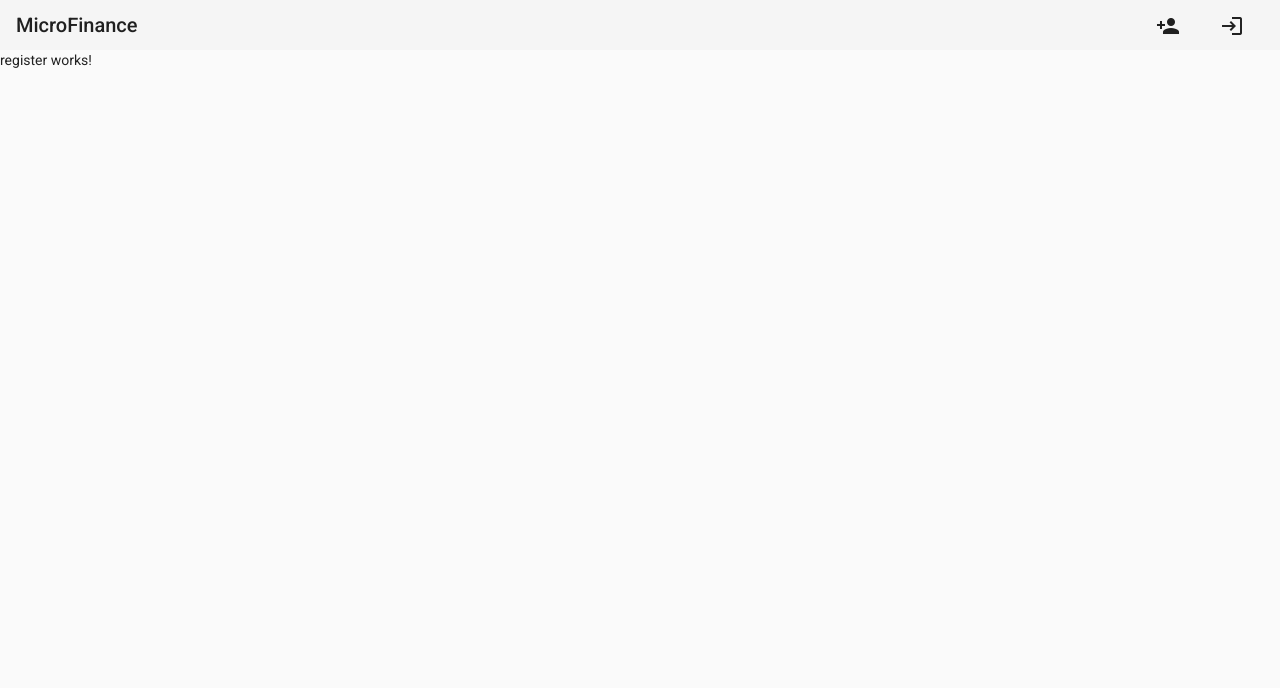
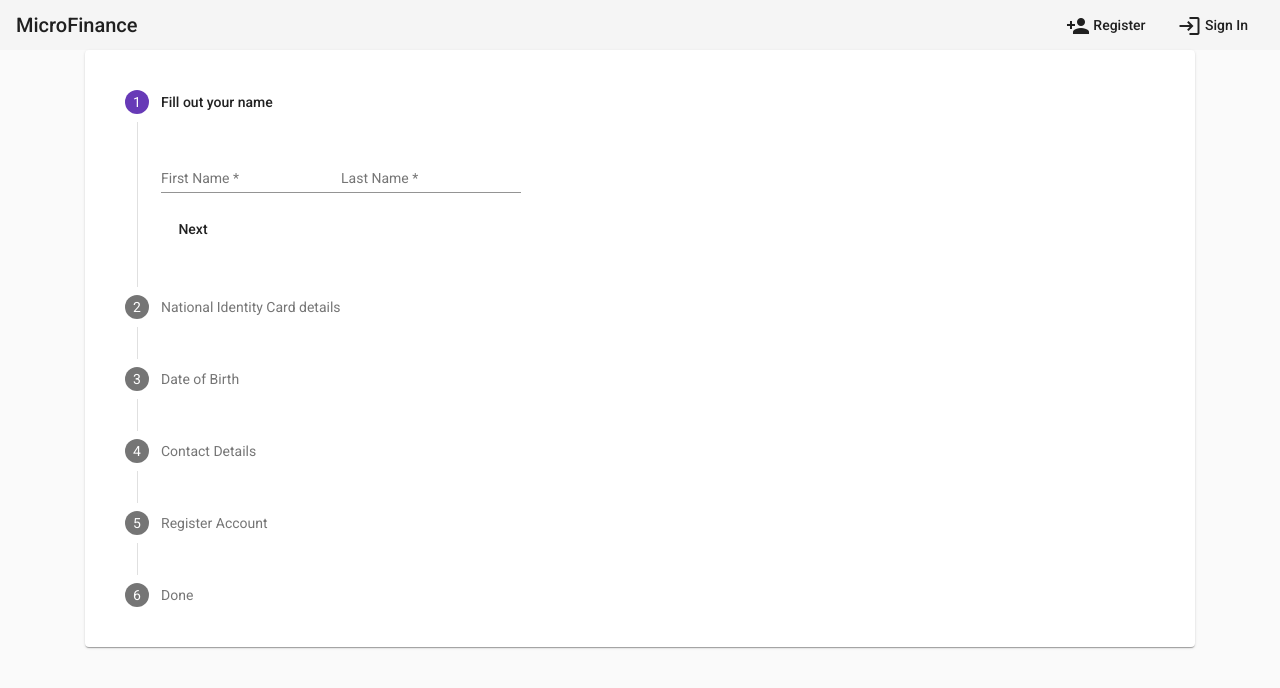
Before and after one commit to shakyamoksha/microfinance, an Angular app in the folder rsk-app/: page /register in a window 1280 px wide. Shown: the top 688 px of the page. Built offline with nearby package versions, Linux system fonts and the light colour scheme.

Commit message:
added registration functions

```diff
--- a/rsk-app/src/app/app.module.ts
+++ b/rsk-app/src/app/app.module.ts
@@ -11,7 +11,6 @@ import {MaterialModule} from './material-module';
 import { DashPublicComponent } from './components/public/dash-public/dash-public.component';
 import {RouterModule} from '@angular/router';
 import { DashLenderComponent } from './components/lender/dash-lender/dash-lender.component';
-import { LandingPageComponent } from './components/public/components/landing-page/components/landing-page.component';
 
 @NgModule({
   declarations: [
--- a/rsk-app/src/app/components/public/components/register/component/register.component.css
+++ b/rsk-app/src/app/components/public/components/register/component/register.component.css
@@ -0,0 +1,7 @@
+.mat-stepper-horizontal {
+  margin-top: 8px;
+}
+
+.mat-form-field {
+  margin-top: 16px;
+}
--- a/rsk-app/src/app/components/public/components/register/component/register.component.html
+++ b/rsk-app/src/app/components/public/components/register/component/register.component.html
@@ -1 +1,97 @@
-<p>register works!</p>
+<div class="container">
+  <mat-card>
+    <mat-vertical-stepper linear #stepper>
+      <mat-step [stepControl]="firstFormGroup">
+        <form [formGroup]="firstFormGroup">
+          <ng-template matStepLabel>Fill out your name</ng-template>
+          <mat-form-field>
+            <mat-label> First Name</mat-label>
+            <input matInput formControlName="firstName" placeholder="First name" required>
+          </mat-form-field>
+          <mat-form-field>
+            <mat-label> Last Name</mat-label>
+            <input matInput formControlName="lastName" placeholder="Last name" required>
+          </mat-form-field>
+          <div>
+            <button mat-button matStepperNext>Next</button>
+          </div>
+        </form>
+      </mat-step>
+
+      <mat-step [stepControl]="secondFormGroup">
+        <form [formGroup]="secondFormGroup">
+          <ng-template matStepLabel>National Identity Card details</ng-template>
+          <mat-form-field>
+            <mat-label>National Identity Card</mat-label>
+            <input matInput formControlName="nic" placeholder="NIC number" required>
+          </mat-form-field>
+          <div>
+            <button mat-button matStepperPrevious>Back</button>
+            <button mat-button matStepperNext>Next</button>
+          </div>
+        </form>
+      </mat-step>
+
+      <mat-step [stepControl]="thirdFormGroup">
+        <form [formGroup]="thirdFormGroup">
+          <ng-template matStepLabel>Date of Birth</ng-template>
+          <mat-form-field>
+            <mat-label>Date of Birth</mat-label>
+            <input matInput formControlName="dateOfBirth" placeholder="Date of Birth" required>
+          </mat-form-field>
+          <div>
+            <button mat-button matStepperPrevious>Back</button>
+            <button mat-button matStepperNext>Next</button>
+          </div>
+        </form>
+      </mat-step>
+
+
+      <mat-step [stepControl]="fourthFormGroup">
+        <form [formGroup]="fourthFormGroup">
+          <ng-template matStepLabel>Contact Details</ng-template>
+          <mat-form-field>
+            <mat-label>Phone Number</mat-label>
+            <input matInput formControlName="phone" placeholder="Ex. 5*** ****" required>
+          </mat-form-field>
+          <mat-form-field>
+            <mat-label>Address</mat-label>
+            <input matInput formControlName="address" placeholder="Ex. 1 Main St, New York, NY" required>
+          </mat-form-field>
+          <div>
+            <button mat-button matStepperPrevious>Back</button>
+            <button mat-button matStepperNext>Next</button>
+          </div>
+        </form>
+      </mat-step>
+
+      <mat-step [stepControl]="fifthFormGroup">
+        <form [formGroup]="fifthFormGroup">
+          <ng-template matStepLabel>Register Account</ng-template>
+          <mat-form-field>
+            <mat-label>Email Address</mat-label>
+            <input matInput formControlName="email" placeholder="example@yahoo.com" required>
+          </mat-form-field>
+          <mat-form-field>
+            <mat-label>Password</mat-label>
+            <input matInput formControlName="password" placeholder="Choose Wisely" required>
+          </mat-form-field>
+          <div>
+            <button mat-button matStepperPrevious>Back</button>
+            <button mat-button matStepperNext>Next</button>
+          </div>
+        </form>
+      </mat-step>
+
+      <mat-step>
+        <ng-template matStepLabel>Done</ng-template>
+        <p>You are now done.</p>
+        <div>
+          <button mat-button matStepperPrevious>Back</button>
+          <button mat-button (click)="stepper.reset()">Reset</button>
+          <button mat-button (click)="processStepperData()">Submit</button>
+        </div>
+      </mat-step>
+    </mat-vertical-stepper>
+  </mat-card>
+</div>
--- a/rsk-app/src/app/components/public/components/register/component/register.component.ts
+++ b/rsk-app/src/app/components/public/components/register/component/register.component.ts
@@ -1,4 +1,6 @@
 import { Component, OnInit } from '@angular/core';
+import {FormBuilder, FormGroup, Validators} from '@angular/forms';
+import {User} from '../../../../../schemas/user';
 
 @Component({
   selector: 'app-register',
@@ -7,9 +9,55 @@ import { Component, OnInit } from '@angular/core';
 })
 export class RegisterComponent implements OnInit {
 
-  constructor() { }
+  firstFormGroup: FormGroup;
+  secondFormGroup: FormGroup;
+  thirdFormGroup: FormGroup;
+  fourthFormGroup: FormGroup;
+  fifthFormGroup: FormGroup;
+
+  constructor(private _formBuilder: FormBuilder) { }
 
   ngOnInit(): void {
+    this.formGroupBuilt();
   }
 
+  formGroupBuilt() {
+    this.firstFormGroup = this._formBuilder.group({
+      firstName: ['', Validators.required],
+      lastName: ['', Validators.required],
+    });
+    this.secondFormGroup = this._formBuilder.group({
+      nic: ['', Validators.required]
+    });
+    this.thirdFormGroup = this._formBuilder.group({
+      dateOfBirth: ['', Validators.required]
+    });
+    this.fourthFormGroup = this._formBuilder.group({
+      address: ['', Validators.required],
+      phone: ['', Validators.required],
+    });
+    this.fifthFormGroup = this._formBuilder.group({
+      email: ['', Validators.required],
+      password: ['', Validators.required]
+    });
+  }
+
+  public hasError = (controlName: string, errorName: string) => {
+    // return this.registerForm.controls[controlName].hasError(errorName);
+  }
+
+  processStepperData() {
+    const data: User = {
+      firstName: this.firstFormGroup.value.firstName,
+      lastName: this.firstFormGroup.value.firstName,
+      nic: this.secondFormGroup.value.nic,
+      dateOfBirth: this.thirdFormGroup.value.dateOfBirth,
+      address: this.fourthFormGroup.value.address,
+      phone: this.fourthFormGroup.value.phone,
+      email: this.fifthFormGroup.value.email,
+      password: this.fifthFormGroup.value.password,
+    };
+    console.log(data);
+
+  }
 }
--- a/rsk-app/src/app/components/public/dash-public/dash-public.component.html
+++ b/rsk-app/src/app/components/public/dash-public/dash-public.component.html
@@ -2,13 +2,15 @@
   <mat-sidenav #drawer class="sidenav" fixedInViewport
                [ngClass]="{hidden: ((isHandset$ | async) === false)}"
                [attr.role]="(isHandset$ | async) ? 'dialog' : 'navigation'"
-               [mode]="(isHandset$ | async) ? 'over' : 'side'"
+               [mode]="(isHandset$ | async) ? 'side' : 'side'"
                [opened]="(isHandset$ | async) === false">
     <mat-toolbar>Menu</mat-toolbar>
     <mat-nav-list>
-      <a mat-list-item href="#">Link 1</a>
-      <a mat-list-item href="#">Link 2</a>
-      <a mat-list-item href="#">Link 3</a>
+      <a mat-list-item routerLink="/register" *ngIf="!this.authenticateService.isLoggedIn()">
+        <mat-icon>person_add</mat-icon>
+        Register
+      </a>
+
     </mat-nav-list>
   </mat-sidenav>
   <mat-sidenav-content>
@@ -21,20 +23,23 @@
         *ngIf="isHandset$ | async">
         <mat-icon aria-label="Side nav toggle icon">menu</mat-icon>
       </button>
-      <span>MicroFinance</span>
+
+      <span routerLink="/">MicroFinance</span>
 
       <span class="spacer"></span>
       <button mat-button routerLink="/register" matTooltip="Register"
               *ngIf="!this.authenticateService.isLoggedIn()">
         <mat-icon>person_add</mat-icon>
+        Register
       </button>
 
       <button mat-button routerLink="/login" matTooltip="Sign In"
               *ngIf="!this.authenticateService.isLoggedIn()">
         <mat-icon>login</mat-icon>
+        Sign In
       </button>
 
-      <mat-icon *ngIf="this.authenticateService.isLoggedIn()">
+      <mat-icon matTooltip="Authenticated" *ngIf="this.authenticateService.isLoggedIn()">
         verified_user
       </mat-icon>
       <button mat-button matTooltip="Sign Out"
```
Also changed, not shown: rsk-app/src/app/components/public/components/register/service/register.service.ts (+15 -0 lines).
